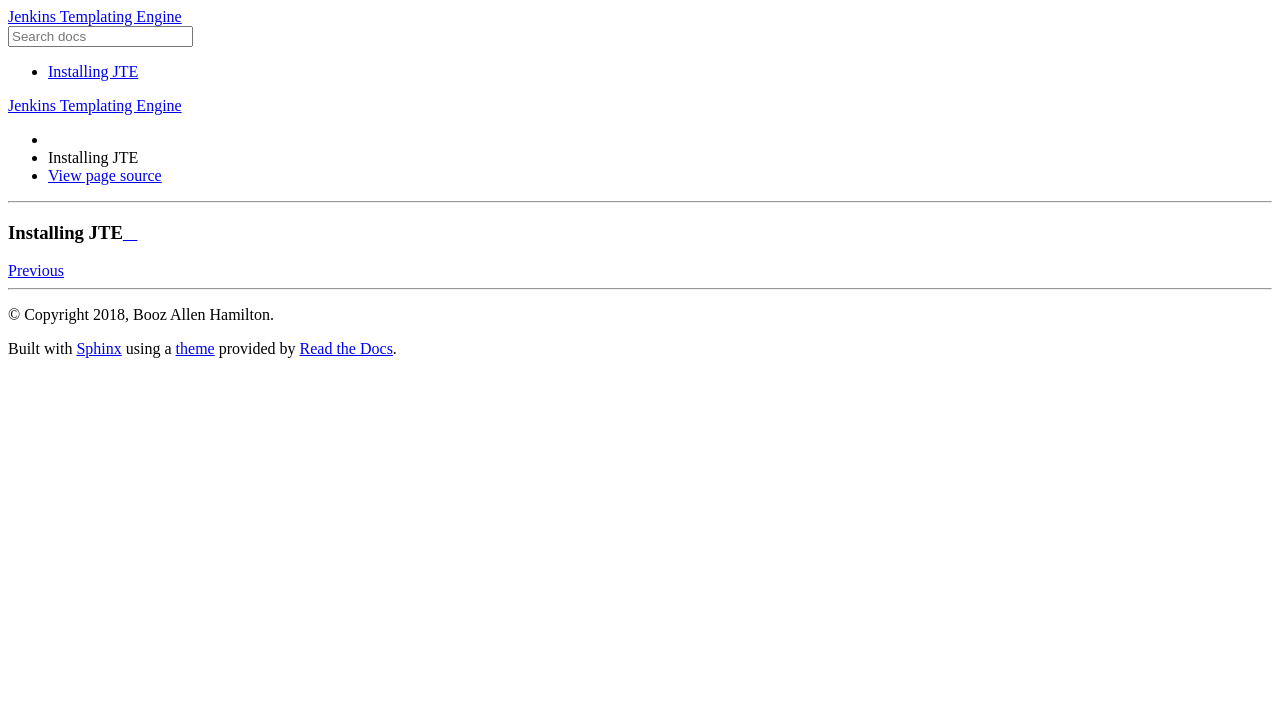
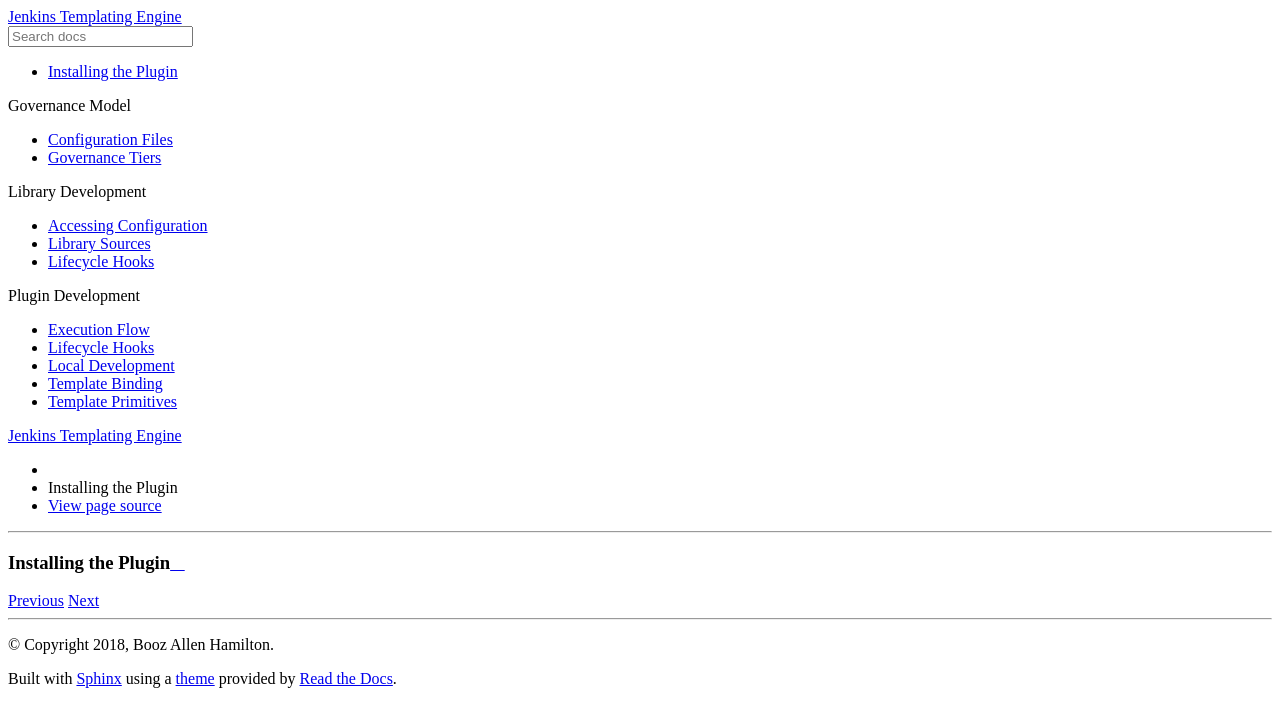
Before and after one commit to boozallen/jenkins-templating-engine, a Sphinx documentation site: the page built from docs/pages/installation.rst, in a window 1280 px wide. Shown: the top 727 px of the page. Built offline with Sphinx 7.4.7 and the Read the Docs theme 2.0.0, drawn with Linux system fonts in a browser that asks for light colours.

Commit message:
adding documentation outline

```diff
--- a/docs/conf.py
+++ b/docs/conf.py
@@ -95,7 +95,7 @@
     'prev_next_buttons_location': 'bottom',
     'style_external_links': False,
     # Toc options
-    'collapse_navigation': True,
+    'collapse_navigation': False,
     'sticky_navigation': True,
     'navigation_depth': 4,
     'includehidden': True,
--- /dev/null
+++ b/docs/pages/Governance/config_files.rst
@@ -0,0 +1,2 @@
+Configuration Files
+-------------------
--- /dev/null
+++ b/docs/pages/Governance/governance_tiers.rst
@@ -0,0 +1,2 @@
+Governance Tiers
+----------------
--- /dev/null
+++ b/docs/pages/Library_Development/accessing_config.rst
@@ -0,0 +1,2 @@
+Accessing Configuration
+-----------------------
--- /dev/null
+++ b/docs/pages/Library_Development/library_sources.rst
@@ -0,0 +1,2 @@
+Library Sources
+---------------
--- /dev/null
+++ b/docs/pages/Library_Development/lifecycle_hooks.rst
@@ -0,0 +1,2 @@
+Lifecycle Hooks
+---------------
--- /dev/null
+++ b/docs/pages/Plugin_Development/execution_flow.rst
@@ -0,0 +1,2 @@
+Execution Flow
+--------------
--- /dev/null
+++ b/docs/pages/Plugin_Development/lifecycle_hooks.rst
@@ -0,0 +1,2 @@
+Lifecycle Hooks
+---------------
--- /dev/null
+++ b/docs/pages/Plugin_Development/local_development.rst
@@ -0,0 +1,2 @@
+Local Development
+-----------------
--- /dev/null
+++ b/docs/pages/Plugin_Development/template_binding.rst
@@ -0,0 +1,2 @@
+Template Binding
+----------------
--- /dev/null
+++ b/docs/pages/Plugin_Development/template_primitives.rst
@@ -0,0 +1,2 @@
+Template Primitives
+-------------------
--- a/docs/pages/installation.rst
+++ b/docs/pages/installation.rst
@@ -1,2 +1,2 @@
-Installing JTE
-==============
+Installing the Plugin
+=====================
```
Also changed, not shown: docs/index.rst (+46 -1 lines).
